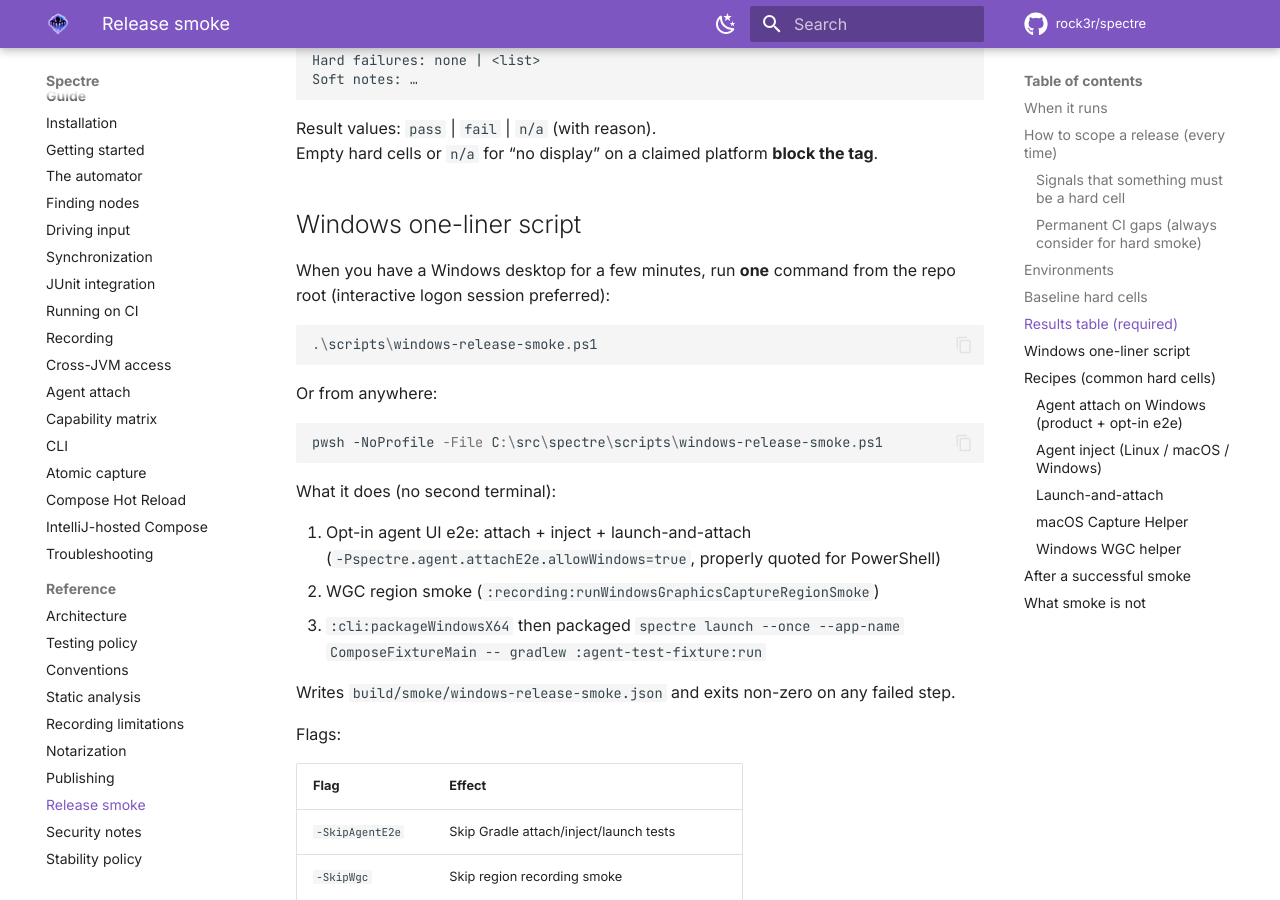
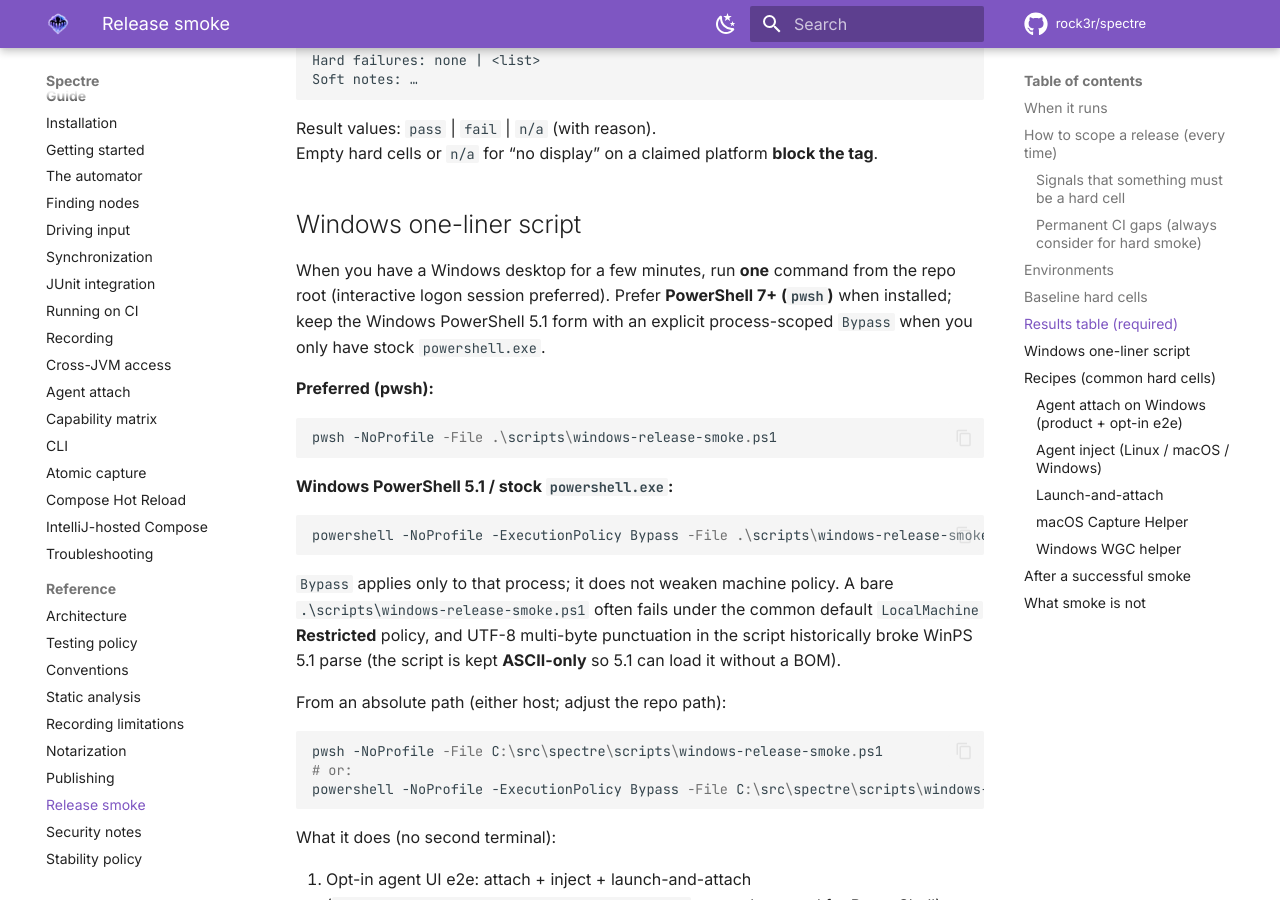
Before and after one commit to rock3r/spectre, an MkDocs documentation site: the page built from docs/RELEASE-SMOKE.md, in a window 1280 px wide and 900 px high, scrolled down 5277 px. Built offline with MkDocs 1.6.1 and Material for MkDocs 9.7.7, drawn with Linux system fonts in a browser that asks for light colours; comment, search, counter and statistics services are not loaded.

Commit message:
fix(scripts): make Windows release smoke reliable on WinPS 5.1 (#385)
Strip multi-byte punctuation so Windows PowerShell 5.1 can parse the smoke
script without a UTF-8 BOM. Document process-scoped Bypass and pwsh one-liners
(docs, script examples, release skill) instead of bare .\ under Restricted.
Add an ASCII + one-liner contract check on ./gradlew check.

````diff
--- a/docs/RELEASE-SMOKE.md
+++ b/docs/RELEASE-SMOKE.md
@@ -166,16 +166,34 @@
 ## Windows one-liner script
 
 When you have a Windows desktop for a few minutes, run **one** command from the repo
-root (interactive logon session preferred):
+root (interactive logon session preferred). Prefer **PowerShell 7+ (`pwsh`)** when
+installed; keep the Windows PowerShell 5.1 form with an explicit process-scoped
+`Bypass` when you only have stock `powershell.exe`.
+
+**Preferred (pwsh):**
 
 ```powershell
-.\scripts\windows-release-smoke.ps1
+pwsh -NoProfile -File .\scripts\windows-release-smoke.ps1
 ```
 
-Or from anywhere:
+**Windows PowerShell 5.1 / stock `powershell.exe`:**
+
+```powershell
+powershell -NoProfile -ExecutionPolicy Bypass -File .\scripts\windows-release-smoke.ps1
+```
+
+`Bypass` applies only to that process; it does not weaken machine policy. A bare
+`.\scripts\windows-release-smoke.ps1` often fails under the common default
+`LocalMachine` **Restricted** policy, and UTF-8 multi-byte punctuation in the
+script historically broke WinPS 5.1 parse (the script is kept **ASCII-only** so 5.1
+can load it without a BOM).
+
+From an absolute path (either host; adjust the repo path):
 
 ```powershell
 pwsh -NoProfile -File C:\src\spectre\scripts\windows-release-smoke.ps1
+# or:
+powershell -NoProfile -ExecutionPolicy Bypass -File C:\src\spectre\scripts\windows-release-smoke.ps1
 ```
 
 What it does (no second terminal):
````
Also changed, not shown: .agents/skills/spectre-release/SKILL.md (+4 -2 lines), 3 other files.
